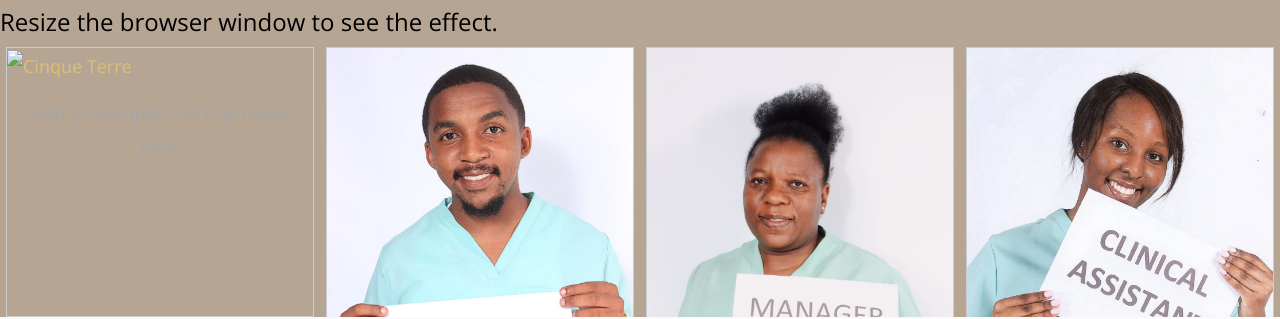
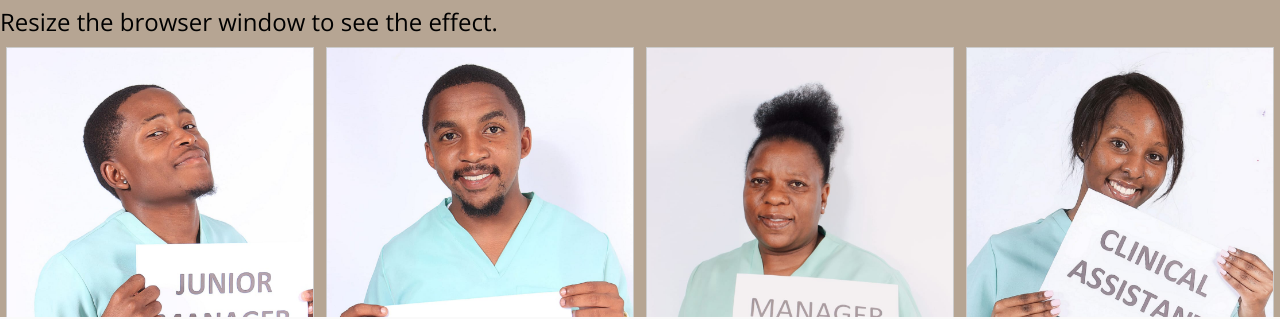
Before and after one commit to MRKWEBANE/pdpplusgp1.github.io, a plain HTML site: page blog.html in a window 1280 px wide. Shown: the part 517-836 px from the top of the page. Drawn offline with nearby package versions, Linux system fonts and the light colour scheme; some packages are replaced by stand-ins of ours; no server answers; files whose address does not match are found by name.

Commit message:
Update blog.html

```diff
--- a/blog.html
+++ b/blog.html
@@ -69,7 +69,7 @@
 <div class="responsive">
   <div class="gallery">
     <a target="_blank" href="images/j4.jpeg">
-      <img src="img_5terre.jpg" alt="Cinque Terre" width="600" height="400">
+      <img src="images/j4.jpeg" alt="Cinque Terre" width="600" height="400">
     </a>
     <div class="desc">Add a description of the image here</div>
   </div>
```
